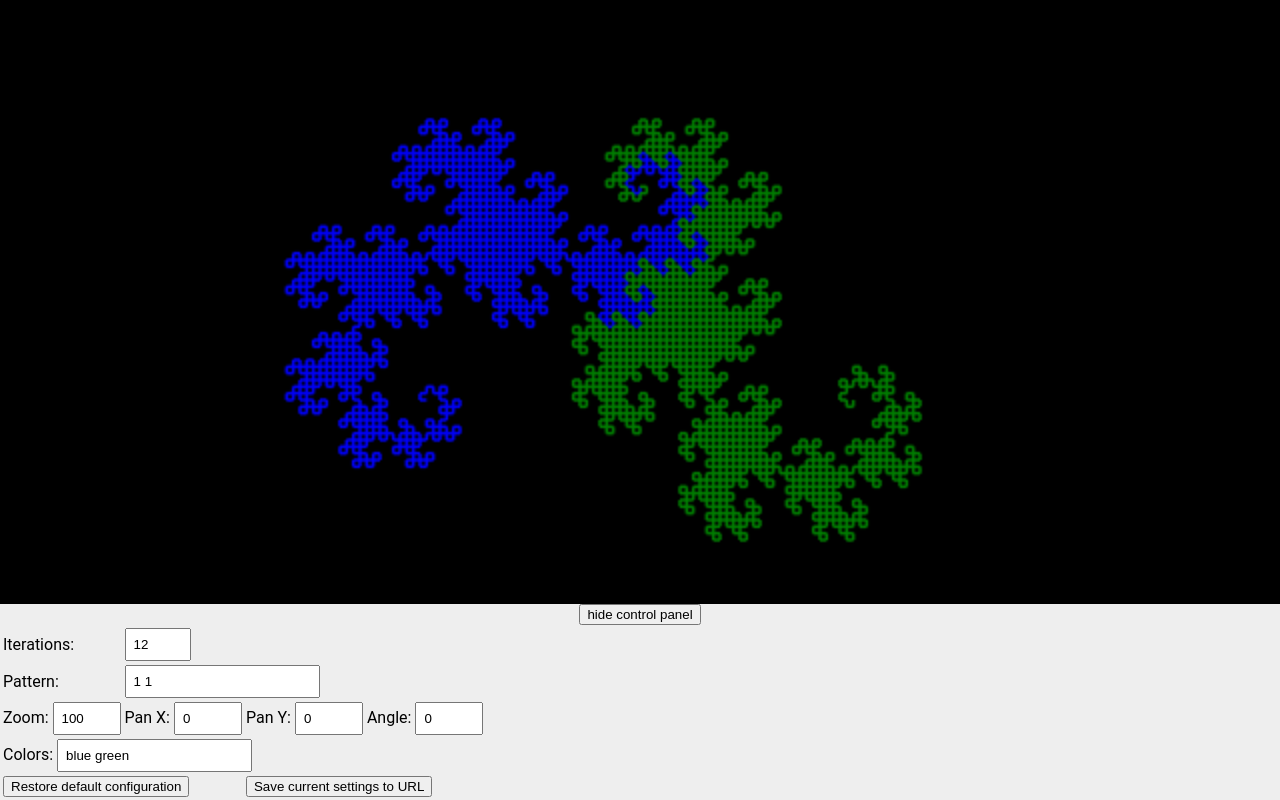
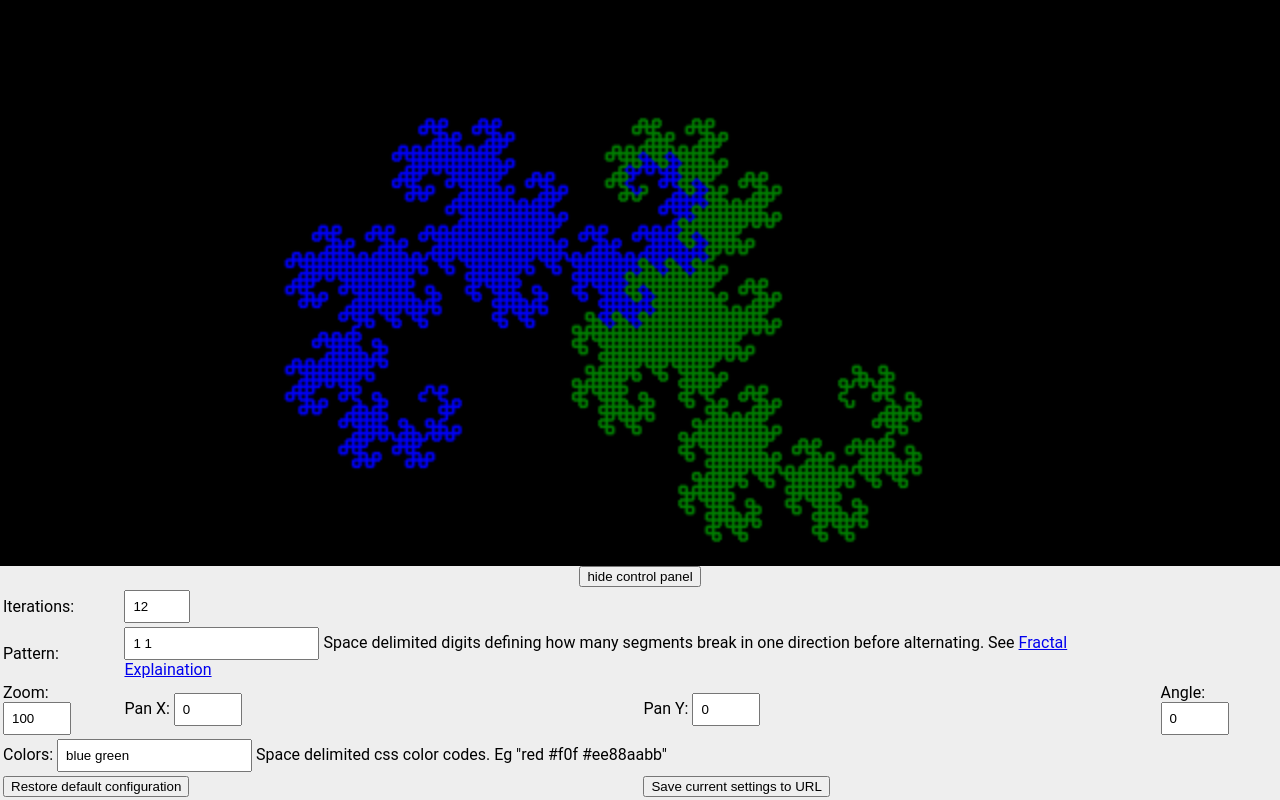
Before and after one commit to JoshuaNeely/DragonFractal, an Angular app: page / in a window 1280 px wide. Built offline with nearby package versions, Linux system fonts and the light colour scheme.

Commit message:
feat: add explaination to Colors and Patterns

```diff
--- a/src/app/control-panel/control-panel.component.html
+++ b/src/app/control-panel/control-panel.component.html
@@ -30,6 +30,7 @@
                     pattern="([0-9]*((,\s*)|(\s+)))*[0-9]*"
                     title="Enter whitespace/comma separated digits"
                     required>
+                Space delimited digits defining how many segments break in one direction before alternating. See <a href="https://joshua-neely.com/dragon-fractals.html#orge221233">Fractal Explaination</a>
             </td>
         </tr>
 
@@ -83,6 +84,7 @@
                 <input
                     (change)="updateColor($event.target)"
                     [value]="humanFacingColors">
+                Space delimited css color codes. Eg "red #f0f #ee88aabb"
             </td>
         <tr>
             <td colspan=2>
```
